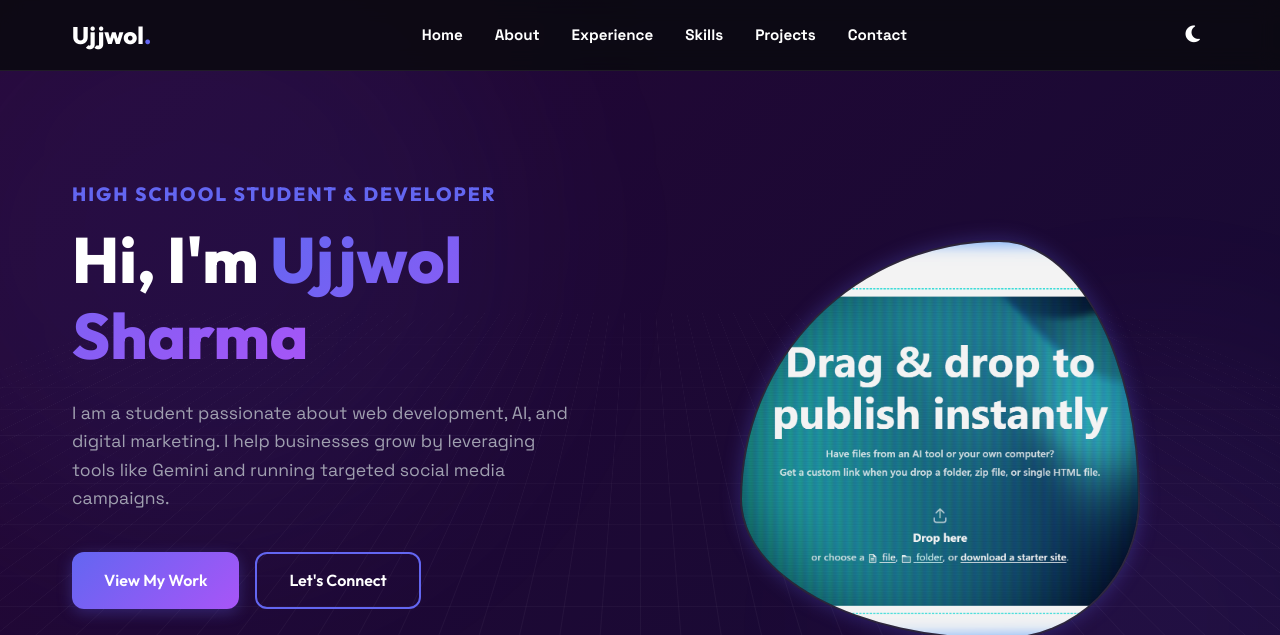
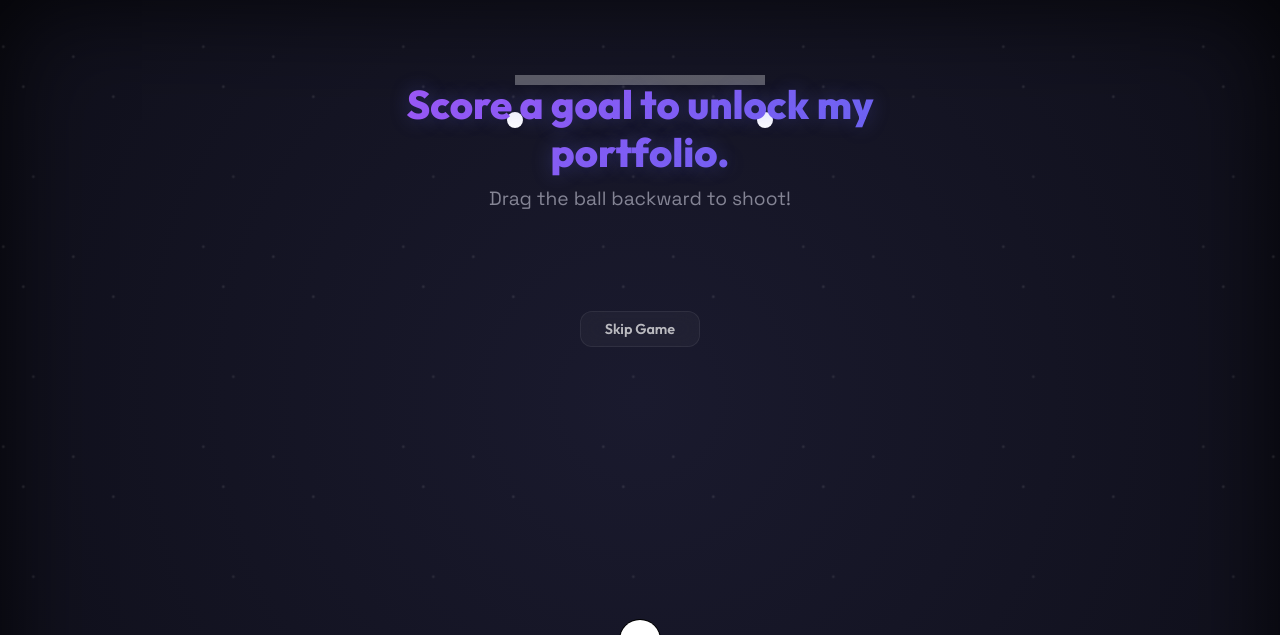
Before and after one commit to Ujjwol-Sharma/portfolioo, a plain HTML site: page index.html in a window 1280 px wide. Shown: the top 635 px of the page. Drawn offline with nearby package versions, Linux system fonts and the light colour scheme; no server answers.

Commit message:
Add Interactive Football Game to Hero

```diff
--- /dev/null
+++ b/game.css
@@ -0,0 +1,162 @@
+/* ==========================================================================
+   Game Specific Styles
+   ========================================================================== */
+
+body.game-active {
+    overflow: hidden; /* Prevent scrolling while game is active */
+}
+
+#game-container {
+    position: fixed;
+    top: 0;
+    left: 0;
+    width: 100vw;
+    height: 100vh;
+    background: radial-gradient(circle at center, #1a1a2e 0%, #0f0f1a 100%);
+    z-index: 9999;
+    display: flex;
+    justify-content: center;
+    align-items: center;
+    transition: opacity 1.5s cubic-bezier(0.16, 1, 0.3, 1), transform 1.5s cubic-bezier(0.16, 1, 0.3, 1);
+}
+
+#game-container.hidden {
+    opacity: 0;
+    pointer-events: none;
+    transform: scale(1.1); /* Cinematic zoom out when fading out */
+}
+
+/* UI Overlay */
+#game-ui {
+    position: absolute;
+    top: 10%;
+    left: 50%;
+    transform: translateX(-50%);
+    text-align: center;
+    z-index: 10;
+    pointer-events: none; /* Let clicks pass through to the canvas */
+    width: 90%;
+    max-width: 600px;
+}
+
+.game-title {
+    font-size: 2.5rem;
+    font-weight: 800;
+    background: linear-gradient(135deg, #a855f7, #6366f1);
+    -webkit-background-clip: text;
+    -webkit-text-fill-color: transparent;
+    background-clip: text;
+    margin-bottom: 0.5rem;
+    text-shadow: 0 0 20px rgba(99, 102, 241, 0.3);
+}
+
+.game-subtitle {
+    font-size: 1.2rem;
+    color: var(--text-secondary);
+    opacity: 0.8;
+}
+
+#game-message {
+    margin-top: 1.5rem;
+    font-size: 1.5rem;
+    font-weight: 700;
+    min-height: 40px;
+    color: #4ade80;
+    text-shadow: 0 0 15px rgba(74, 222, 128, 0.5);
+    opacity: 0;
+    transform: translateY(20px);
+    transition: all 0.3s ease;
+}
+
+#game-message.show {
+    opacity: 1;
+    transform: translateY(0);
+}
+
+#game-message.miss {
+    color: #f87171;
+    text-shadow: 0 0 15px rgba(248, 113, 113, 0.5);
+}
+
+#skip-btn {
+    pointer-events: auto; /* Re-enable clicks for the button */
+    backdrop-filter: blur(10px);
+    border: 1px solid rgba(255,255,255,0.1);
+    background: rgba(255,255,255,0.05);
+    padding: 0.5rem 1.5rem;
+    font-size: 0.9rem;
+    opacity: 0.7;
+}
+
+#skip-btn:hover {
+    opacity: 1;
+    background: rgba(255,255,255,0.1);
+}
+
+/* Portfolio Container Locking */
+#portfolio-container {
+    opacity: 0;
+    transform: translateY(50px);
+    transition: opacity 1.5s cubic-bezier(0.16, 1, 0.3, 1), transform 1.5s cubic-bezier(0.16, 1, 0.3, 1);
+    visibility: hidden;
+}
+
+#portfolio-container.unlocked {
+    opacity: 1;
+    transform: translateY(0);
+    visibility: visible;
+}
+
+/* Canvas styling */
+#game-container canvas {
+    position: absolute;
+    top: 0;
+    left: 0;
+    z-index: 1;
+    box-shadow: inset 0 0 100px rgba(0,0,0,0.8); /* Vignette effect */
+}
+
+/* Camera Shake Effect */
+@keyframes shake {
+    0% { transform: translate(1px, 1px) rotate(0deg); }
+    10% { transform: translate(-1px, -2px) rotate(-1deg); }
+    20% { transform: translate(-3px, 0px) rotate(1deg); }
+    30% { transform: translate(3px, 2px) rotate(0deg); }
+    40% { transform: translate(1px, -1px) rotate(1deg); }
+    50% { transform: translate(-1px, 2px) rotate(-1deg); }
+    60% { transform: translate(-3px, 1px) rotate(0deg); }
+    70% { transform: translate(3px, 1px) rotate(-1deg); }
+    80% { transform: translate(-1px, -1px) rotate(1deg); }
+    90% { transform: translate(1px, 2px) rotate(0deg); }
+    100% { transform: translate(1px, -2px) rotate(-1deg); }
+}
+
+.shake {
+    animation: shake 0.3s cubic-bezier(.36,.07,.19,.97) both;
+}
+
+/* Floating Light Particles Overlay */
+.particles-overlay {
+    position: absolute;
+    top: 0;
+    left: 0;
+    width: 100%;
+    height: 100%;
+    z-index: 2;
+    pointer-events: none;
+    background-image:
+        radial-gradient(2px 2px at 20px 30px, #eee, rgba(0,0,0,0)),
+        radial-gradient(2px 2px at 40px 70px, #fff, rgba(0,0,0,0)),
+        radial-gradient(2px 2px at 50px 160px, #ddd, rgba(0,0,0,0)),
+        radial-gradient(2px 2px at 90px 40px, #fff, rgba(0,0,0,0)),
+        radial-gradient(2px 2px at 130px 80px, #fff, rgba(0,0,0,0));
+    background-repeat: repeat;
+    background-size: 200px 200px;
+    opacity: 0.15;
+    animation: floating 60s linear infinite;
+}
+
+@keyframes floating {
+    0% { background-position: 0 0; }
+    100% { background-position: -200px 200px; }
+}
--- /dev/null
+++ b/game.js
@@ -0,0 +1,288 @@
+// Wait for DOM to load
+document.addEventListener('DOMContentLoaded', () => {
+
+    // Elements
+    const gameContainer = document.getElementById('game-container');
+    const portfolioContainer = document.getElementById('portfolio-container');
+    const msgElement = document.getElementById('game-message');
+    const skipBtn = document.getElementById('skip-btn');
+
+    // --- Audio Setup ---
+    // Using Howler.js for simple audio management
+    const sounds = {
+        kick: new Howl({ src: ['https://actions.google.com/sounds/v1/foley/kick_drum_heavy.ogg'], volume: 0.5 }),
+        goal: new Howl({ src: ['https://actions.google.com/sounds/v1/crowds/crowd_cheer_large.ogg'], volume: 0.7 }),
+        whistle: new Howl({ src: ['https://actions.google.com/sounds/v1/alarms/beep_short.ogg'], volume: 0.4 })
+    };
+
+    // --- Matter.js Setup ---
+    const Engine = Matter.Engine,
+          Render = Matter.Render,
+          Runner = Matter.Runner,
+          Bodies = Matter.Bodies,
+          Composite = Matter.Composite,
+          Constraint = Matter.Constraint,
+          Mouse = Matter.Mouse,
+          MouseConstraint = Matter.MouseConstraint,
+          Events = Matter.Events,
+          Vector = Matter.Vector;
+
+    // Create engine
+    const engine = Engine.create();
+    engine.world.gravity.y = 0; // Top-down perspective, no gravity
+
+    // Dimensions
+    const width = window.innerWidth;
+    const height = window.innerHeight;
+
+    // Create renderer
+    const render = Render.create({
+        element: gameContainer,
+        engine: engine,
+        options: {
+            width: width,
+            height: height,
+            wireframes: false,
+            background: 'transparent', // Let CSS handle the background
+            pixelRatio: window.devicePixelRatio
+        }
+    });
+
+    // Add particles overlay for premium feel
+    const particles = document.createElement('div');
+    particles.className = 'particles-overlay';
+    gameContainer.appendChild(particles);
+
+    // --- Game Objects ---
+
+    // Boundaries
+    const wallOptions = { isStatic: true, render: { fillStyle: 'rgba(255,255,255,0.1)' } };
+    const ground = Bodies.rectangle(width / 2, height + 50, width * 2, 100, wallOptions);
+    const leftWall = Bodies.rectangle(-50, height / 2, 100, height * 2, wallOptions);
+    const rightWall = Bodies.rectangle(width + 50, height / 2, 100, height * 2, wallOptions);
+    const topWall = Bodies.rectangle(width / 2, -50, width * 2, 100, wallOptions);
+
+    // Goal Configuration
+    const goalWidth = Math.min(width * 0.4, 250);
+    const goalY = height * 0.15;
+    const postOptions = {
+        isStatic: true,
+        restitution: 0.9,
+        render: { fillStyle: '#ffffff' }
+    };
+
+    // Goal Posts
+    const leftPost = Bodies.circle(width / 2 - goalWidth / 2, goalY, 8, postOptions);
+    const rightPost = Bodies.circle(width / 2 + goalWidth / 2, goalY, 8, postOptions);
+
+    // Back of the net
+    const backNet = Bodies.rectangle(width / 2, goalY - 40, goalWidth, 10, {
+        isStatic: true,
+        restitution: 0.2,
+        render: { fillStyle: 'rgba(255,255,255,0.3)' }
+    });
+
+    // Goal Sensor (Detects when ball enters the goal)
+    const goalSensor = Bodies.rectangle(width / 2, goalY - 15, goalWidth - 20, 40, {
+        isStatic: true,
+        isSensor: true,
+        render: { visible: false },
+        label: 'goalSensor'
+    });
+
+    // The Football
+    const startX = width / 2;
+    const startY = height * 0.8;
+    const ballRadius = Math.min(width * 0.05, 20);
+
+    let ball = Bodies.circle(startX, startY, ballRadius, {
+        restitution: 0.8, // Bouncy
+        friction: 0.005,
+        frictionAir: 0.02, // Slows down over time
+        density: 0.05,
+        render: {
+            fillStyle: '#ffffff',
+            strokeStyle: '#000000',
+            lineWidth: 2
+        },
+        label: 'football'
+    });
+
+    // Slingshot Constraint
+    let sling = Constraint.create({
+        pointA: { x: startX, y: startY },
+        bodyB: ball,
+        stiffness: 0.05,
+        damping: 0.1,
+        render: {
+            visible: true,
+            lineWidth: 2,
+            strokeStyle: 'rgba(255, 255, 255, 0.3)'
+        }
+    });
+
+    Composite.add(engine.world, [
+        ground, leftWall, rightWall, topWall,
+        leftPost, rightPost, backNet, goalSensor,
+        ball, sling
+    ]);
+
+    // Add mouse control
+    const mouse = Mouse.create(render.canvas);
+    const mouseConstraint = MouseConstraint.create(engine, {
+        mouse: mouse,
+        constraint: {
+            stiffness: 0.2,
+            render: { visible: false }
+        }
+    });
+    Composite.add(engine.world, mouseConstraint);
+    render.mouse = mouse; // Keep mouse in sync with render
+
+    // Run engine & renderer
+    Render.run(render);
+    const runner = Runner.create();
+    Runner.run(runner, engine);
+
+    // --- Game Logic ---
+    let isFired = false;
+    let gameState = 'playing'; // 'playing', 'won'
+
+    // Slingshot firing mechanic
+    Events.on(mouseConstraint, 'enddrag', function(e) {
+        if (e.body === ball && !isFired) {
+            // Check if pulled back far enough to fire
+            const dist = Vector.magnitude(Vector.sub(ball.position, { x: startX, y: startY }));
+            if (dist > 20) {
+                isFired = true;
+                sling.bodyB = null; // Break constraint
+                sling.render.visible = false;
+                sounds.kick.play();
+            }
+        }
+    });
+
+    // Reset logic if missed
+    function resetBall(message) {
+        if (gameState === 'won') return;
+
+        showMessage(message, 'miss');
+
+        // Reset physics
+        isFired = false;
+        Matter.Body.setPosition(ball, { x: startX, y: startY });
+        Matter.Body.setVelocity(ball, { x: 0, y: 0 });
+        Matter.Body.setAngularVelocity(ball, 0);
+
+        // Re-attach slingshot
+        sling.bodyB = ball;
+        sling.render.visible = true;
+    }
+
+    // Monitor ball speed after firing to detect misses
+    Events.on(engine, 'afterUpdate', function() {
+        if (isFired && gameState === 'playing') {
+            const speed = Vector.magnitude(ball.velocity);
+
+            // If ball stops moving and didn't trigger goal
+            if (speed < 0.1) {
+                // Check if it's past the goal line but missed
+                if (ball.position.y < startY - 50) {
+                    resetBall("Almost there! Try again.");
+                } else {
+                    resetBall("Give it some more power!");
+                }
+            }
+        }
+    });
+
+    // Collision detection (Goal & Posts)
+    Events.on(engine, 'collisionStart', function(event) {
+        const pairs = event.pairs;
+
+        for (let i = 0; i < pairs.length; i++) {
+            const bodyA = pairs[i].bodyA;
+            const bodyB = pairs[i].bodyB;
+
+            // Camera shake on post hit
+            if ((bodyA === ball && (bodyB === leftPost || bodyB === rightPost)) ||
+                (bodyB === ball && (bodyA === leftPost || bodyA === rightPost))) {
+                triggerShake();
+            }
+
+            // Goal detection
+            if ((bodyA === ball && bodyB === goalSensor) ||
+                (bodyB === ball && bodyA === goalSensor)) {
+
+                if (gameState !== 'won') {
+                    triggerWin();
+                }
+            }
+        }
+    });
+
+    // --- Polish & Effects ---
+
+    function triggerShake() {
+        gameContainer.classList.add('shake');
+        setTimeout(() => gameContainer.classList.remove('shake'), 300);
+    }
+
+    function showMessage(text, type = 'success') {
+        msgElement.textContent = text;
+        msgElement.className = `show ${type}`;
+        setTimeout(() => {
+            msgElement.className = '';
+        }, 2000);
+    }
+
+    function triggerWin() {
+        gameState = 'won';
+        sounds.whistle.play();
+        setTimeout(() => sounds.goal.play(), 300);
+
+        showMessage("GOAL! Spectacular Shot!", 'success');
+
+        // Confetti explosion
+        var duration = 3 * 1000;
+        var animationEnd = Date.now() + duration;
+        var defaults = { startVelocity: 30, spread: 360, ticks: 60, zIndex: 10000 };
+
+        function randomInRange(min, max) {
+            return Math.random() * (max - min) + min;
+        }
+
+        var interval = setInterval(function() {
+            var timeLeft = animationEnd - Date.now();
+            if (timeLeft <= 0) {
+                return clearInterval(interval);
+            }
+            var particleCount = 50 * (timeLeft / duration);
+            confetti(Object.assign({}, defaults, { particleCount, origin: { x: randomInRange(0.1, 0.3), y: Math.random() - 0.2 } }));
+            confetti(Object.assign({}, defaults, { particleCount, origin: { x: randomInRange(0.7, 0.9), y: Math.random() - 0.2 } }));
+        }, 250);
+
+        // Unlock portfolio after delay
+        setTimeout(unlockPortfolio, 2500);
+    }
+
+    function unlockPortfolio() {
+        // Stop physics
+        Runner.stop(runner);
+        Render.stop(render);
+
+        // Fade out game overlay
+        gameContainer.classList.add('hidden');
+
+        // Fade in portfolio and unlock scroll
+        document.body.classList.remove('game-active');
+        portfolioContainer.classList.add('unlocked');
+    }
+
+    // Skip Button Logic
+    skipBtn.addEventListener('click', () => {
+        if (gameState !== 'won') {
+            unlockPortfolio();
+        }
+    });
+});
--- a/index.html
+++ b/index.html
@@ -16,8 +16,23 @@
 
     <!-- Custom CSS -->
     <link rel="stylesheet" href="styles.css">
+    <link rel="stylesheet" href="game.css">
 </head>
-<body>
+<body class="game-active">
+
+    <!-- Game Container (Overlays everything until goal is scored) -->
+    <div id="game-container">
+        <div id="game-ui">
+            <h1 class="game-title">Score a goal to unlock my portfolio.</h1>
+            <p class="game-subtitle">Drag the ball backward to shoot!</p>
+            <div id="game-message"></div>
+            <button id="skip-btn" class="btn btn-outline" style="margin-top: 2rem;">Skip Game</button>
+        </div>
+        <!-- Matter.js Canvas will be injected here by game.js -->
+    </div>
+
+    <!-- Portfolio Container (Hidden initially) -->
+    <div id="portfolio-container">
 
     <!-- Navigation -->
     <nav class="navbar">
@@ -272,15 +287,24 @@
             </div>
             <p>&copy; <span id="year"></span> Ujjwol Sharma. Built with passion.</p>
         </div>
-    </footer>
+    </div> <!-- End Portfolio Container -->
 
     <!-- Scripts -->
+    <!-- Game Engine Dependencies -->
+    <script src="https://cdnjs.cloudflare.com/ajax/libs/matter-js/0.19.0/matter.min.js"></script>
+    <script src="https://cdn.jsdelivr.net/npm/canvas-confetti@1.6.0/dist/confetti.browser.min.js"></script>
+    <script src="https://cdnjs.cloudflare.com/ajax/libs/howler/2.2.4/howler.min.js"></script>
+
+    <!-- EmailJS -->
     <script type="text/javascript" src="https://cdn.jsdelivr.net/npm/@emailjs/browser@3/dist/email.min.js"></script>
     <script type="text/javascript">
         (function() {
             emailjs.init("v0FZbHwwgfAmamhYO");
         })();
     </script>
+
+    <!-- Custom Scripts -->
     <script src="script.js"></script>
+    <script src="game.js"></script>
 </body>
 </html>
```
